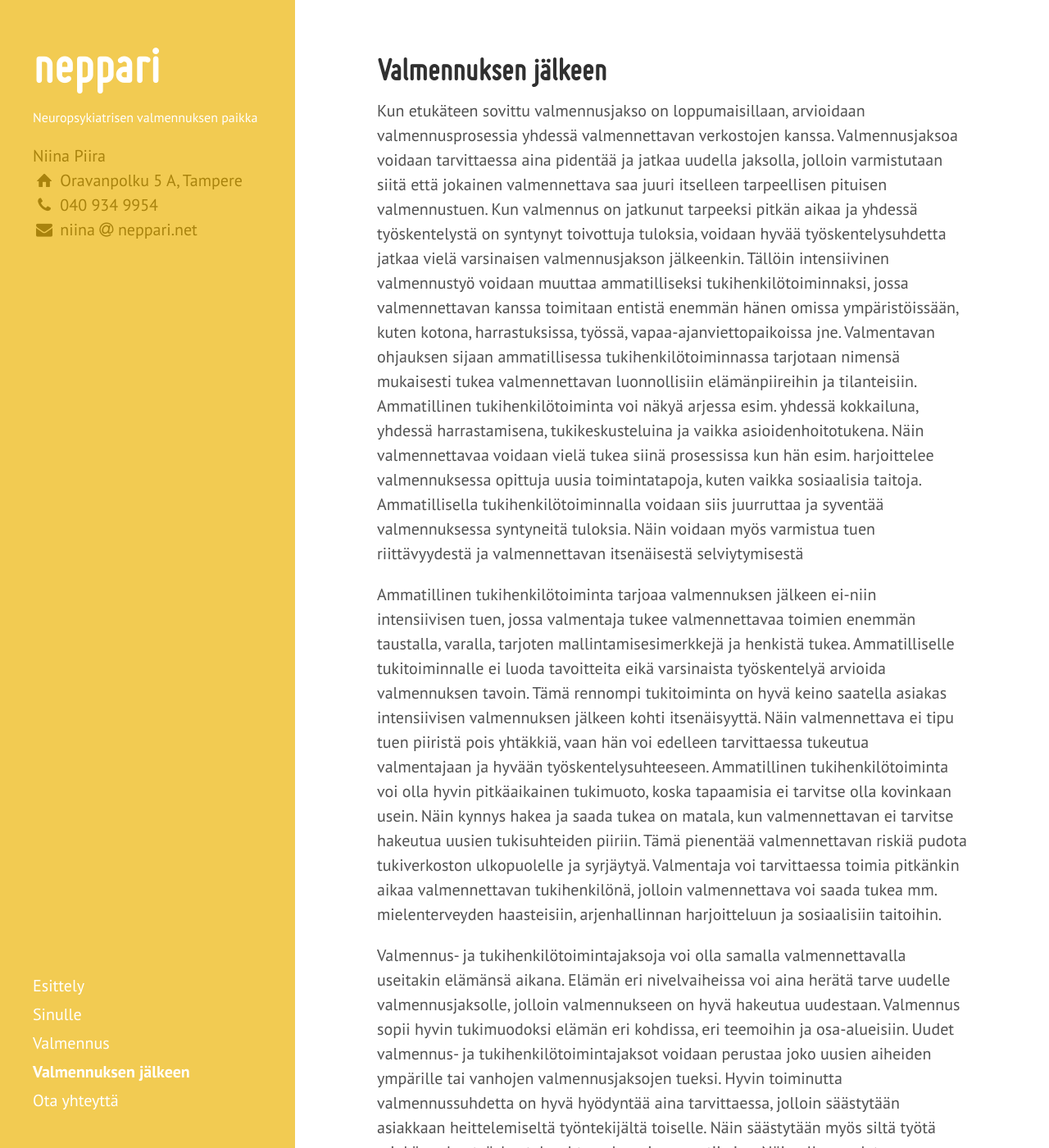
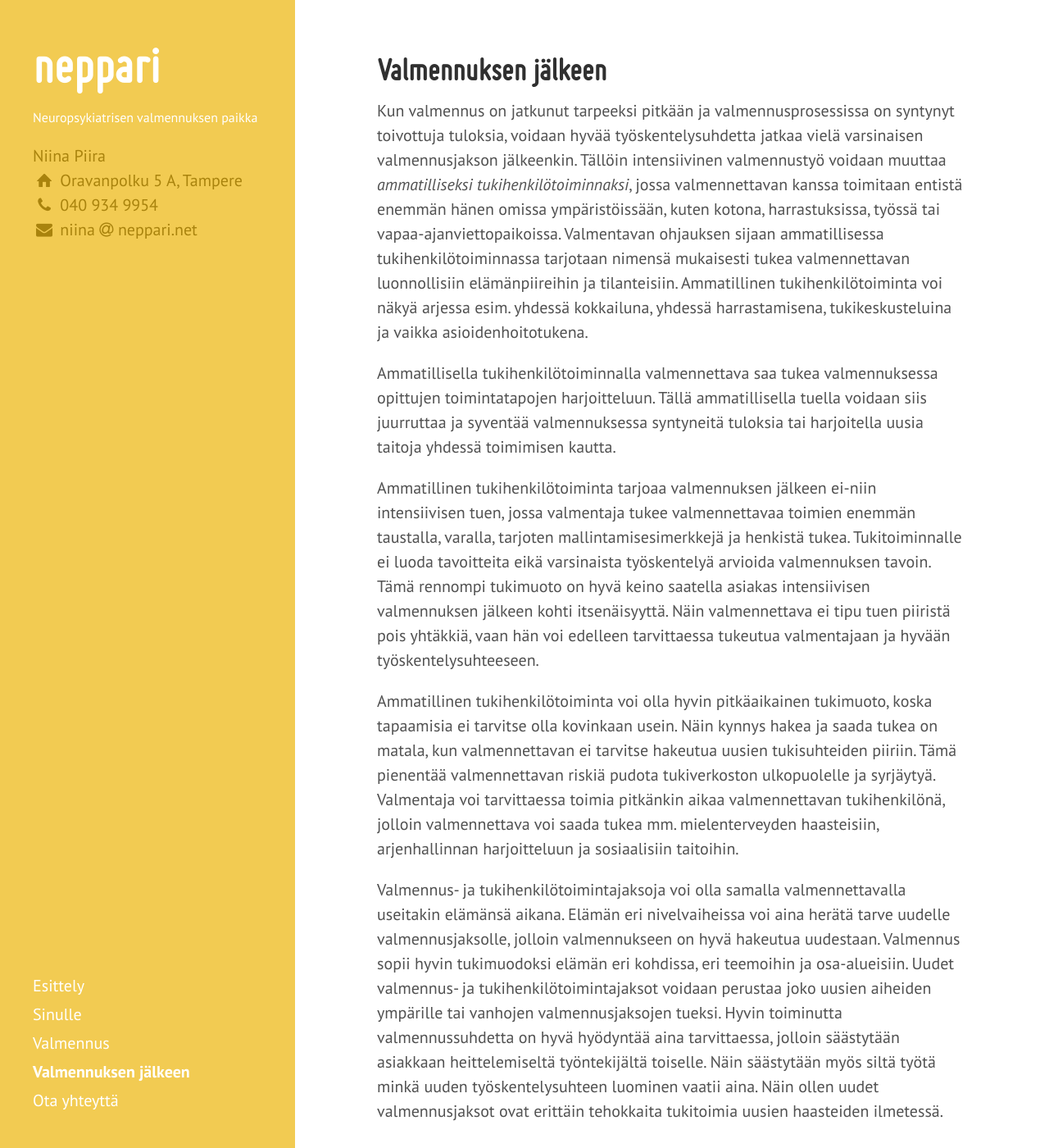
Before and after one commit to niinapiira/neppari.net, a Jekyll site: the page built from valmennuksen-jalkeen.md, in a window 1280 px wide and 1400 px high. Shown: the whole window at 82% size. Built offline with Jekyll 4.4.1, drawn with Linux system fonts in a browser that asks for light colours; Markdown is read by kramdown in place of the engine named in the settings.

Commit message:
Updated valmennuksen-jalkeen.md

```diff
--- a/valmennuksen-jalkeen.md
+++ b/valmennuksen-jalkeen.md
@@ -5,8 +5,12 @@ title: Valmennuksen jälkeen
 published: true
 ---
 
-Kun etukäteen sovittu valmennusjakso on loppumaisillaan, arvioidaan valmennusprosessia yhdessä valmennettavan verkostojen kanssa. Valmennusjaksoa voidaan tarvittaessa aina pidentää ja jatkaa uudella jaksolla, jolloin varmistutaan siitä että jokainen valmennettava saa juuri itselleen tarpeellisen pituisen valmennustuen. Kun valmennus on jatkunut tarpeeksi pitkän aikaa ja yhdessä työskentelystä on syntynyt toivottuja tuloksia, voidaan hyvää työskentelysuhdetta jatkaa vielä varsinaisen valmennusjakson jälkeenkin. Tällöin intensiivinen valmennustyö voidaan muuttaa ammatilliseksi tukihenkilötoiminnaksi, jossa valmennettavan kanssa toimitaan entistä enemmän hänen omissa ympäristöissään, kuten kotona, harrastuksissa, työssä, vapaa-ajanviettopaikoissa jne. Valmentavan ohjauksen sijaan ammatillisessa tukihenkilötoiminnassa tarjotaan nimensä mukaisesti tukea valmennettavan luonnollisiin elämänpiireihin ja tilanteisiin. Ammatillinen tukihenkilötoiminta voi näkyä arjessa esim. yhdessä kokkailuna, yhdessä harrastamisena, tukikeskusteluina ja vaikka asioidenhoitotukena. Näin valmennettavaa voidaan vielä tukea siinä prosessissa kun hän esim. harjoittelee valmennuksessa opittuja uusia toimintatapoja, kuten vaikka sosiaalisia taitoja. Ammatillisella tukihenkilötoiminnalla voidaan siis juurruttaa ja syventää valmennuksessa syntyneitä tuloksia. Näin voidaan myös varmistua tuen riittävyydestä ja valmennettavan itsenäisestä selviytymisestä
+Kun valmennus on jatkunut tarpeeksi pitkään ja valmennusprosessissa on syntynyt toivottuja tuloksia, voidaan hyvää työskentelysuhdetta jatkaa vielä varsinaisen valmennusjakson jälkeenkin. Tällöin intensiivinen valmennustyö voidaan muuttaa *ammatilliseksi tukihenkilötoiminnaksi*, jossa valmennettavan kanssa toimitaan entistä enemmän hänen omissa ympäristöissään, kuten kotona, harrastuksissa, työssä tai vapaa-ajanviettopaikoissa. Valmentavan ohjauksen sijaan ammatillisessa tukihenkilötoiminnassa tarjotaan nimensä mukaisesti tukea valmennettavan luonnollisiin elämänpiireihin ja tilanteisiin. Ammatillinen tukihenkilötoiminta voi näkyä arjessa esim. yhdessä kokkailuna, yhdessä harrastamisena, tukikeskusteluina ja vaikka asioidenhoitotukena.
 
-Ammatillinen tukihenkilötoiminta tarjoaa valmennuksen jälkeen ei-niin intensiivisen tuen, jossa valmentaja tukee valmennettavaa toimien enemmän taustalla, varalla, tarjoten mallintamisesimerkkejä ja henkistä tukea. Ammatilliselle tukitoiminnalle ei luoda tavoitteita eikä varsinaista työskentelyä arvioida valmennuksen tavoin. Tämä rennompi tukitoiminta on hyvä keino saatella asiakas intensiivisen valmennuksen jälkeen kohti itsenäisyyttä. Näin valmennettava ei tipu tuen piiristä pois yhtäkkiä, vaan hän voi edelleen tarvittaessa tukeutua valmentajaan ja hyvään työskentelysuhteeseen. Ammatillinen tukihenkilötoiminta voi olla hyvin pitkäaikainen tukimuoto, koska tapaamisia ei tarvitse olla kovinkaan usein. Näin kynnys hakea ja saada tukea on matala, kun valmennettavan ei tarvitse hakeutua uusien tukisuhteiden piiriin. Tämä pienentää valmennettavan riskiä pudota tukiverkoston ulkopuolelle ja syrjäytyä. Valmentaja voi tarvittaessa toimia pitkänkin aikaa valmennettavan tukihenkilönä, jolloin valmennettava voi saada tukea mm. mielenterveyden haasteisiin, arjenhallinnan harjoitteluun ja sosiaalisiin taitoihin.
+Ammatillisella tukihenkilötoiminnalla valmennettava saa tukea valmennuksessa opittujen toimintatapojen harjoitteluun. Tällä ammatillisella tuella voidaan siis juurruttaa ja syventää valmennuksessa syntyneitä tuloksia tai harjoitella uusia taitoja yhdessä toimimisen kautta.
+
+Ammatillinen tukihenkilötoiminta tarjoaa valmennuksen jälkeen ei-niin intensiivisen tuen, jossa valmentaja tukee valmennettavaa toimien enemmän taustalla, varalla, tarjoten mallintamisesimerkkejä ja henkistä tukea. Tukitoiminnalle ei luoda tavoitteita eikä varsinaista työskentelyä arvioida valmennuksen tavoin. Tämä rennompi tukimuoto on hyvä keino saatella asiakas intensiivisen valmennuksen jälkeen kohti itsenäisyyttä. Näin valmennettava ei tipu tuen piiristä pois yhtäkkiä, vaan hän voi edelleen tarvittaessa tukeutua valmentajaan ja hyvään työskentelysuhteeseen.
+
+Ammatillinen tukihenkilötoiminta voi olla hyvin pitkäaikainen tukimuoto, koska tapaamisia ei tarvitse olla kovinkaan usein. Näin kynnys hakea ja saada tukea on matala, kun valmennettavan ei tarvitse hakeutua uusien tukisuhteiden piiriin. Tämä pienentää valmennettavan riskiä pudota tukiverkoston ulkopuolelle ja syrjäytyä. Valmentaja voi tarvittaessa toimia pitkänkin aikaa valmennettavan tukihenkilönä, jolloin valmennettava voi saada tukea mm. mielenterveyden haasteisiin, arjenhallinnan harjoitteluun ja sosiaalisiin taitoihin.
 
 Valmennus- ja tukihenkilötoimintajaksoja voi olla samalla valmennettavalla useitakin elämänsä aikana. Elämän eri nivelvaiheissa voi aina herätä tarve uudelle valmennusjaksolle, jolloin valmennukseen on hyvä hakeutua uudestaan. Valmennus sopii hyvin tukimuodoksi elämän eri kohdissa, eri teemoihin ja osa-alueisiin. Uudet valmennus- ja tukihenkilötoimintajaksot voidaan perustaa joko uusien aiheiden ympärille tai vanhojen valmennusjaksojen tueksi. Hyvin toiminutta valmennussuhdetta on hyvä hyödyntää aina tarvittaessa, jolloin säästytään asiakkaan heittelemiseltä työntekijältä toiselle. Näin säästytään myös siltä työtä minkä uuden työskentelysuhteen luominen vaatii aina. Näin ollen uudet valmennusjaksot ovat erittäin tehokkaita tukitoimia uusien haasteiden ilmetessä.
```
